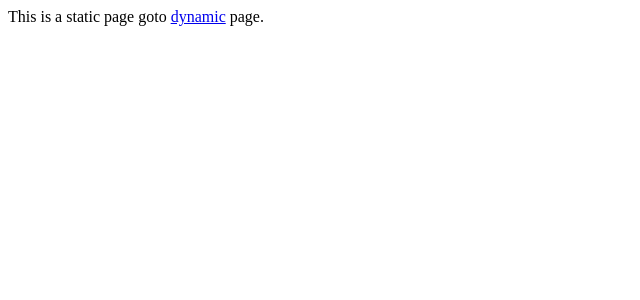
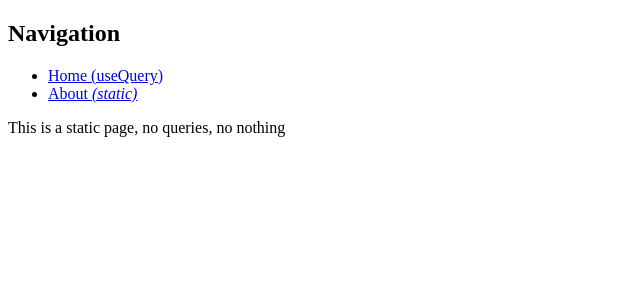
Before and after one commit to aaron-peloquin/dm-toolkit, a Next.js app: page /about in a window 1280 px wide. Shown: the top 300 px of the page, without its empty margins (0-640 px from the left). Built offline with nearby package versions, Linux system fonts and the light colour scheme.

Commit message:
abstracted navigation

```diff
--- /dev/null
+++ b/components/organisms/Navigation.jsx
@@ -0,0 +1,13 @@
+import Link from 'next/link'
+
+const Navigation = () => {
+  return <div>
+    <h2>Navigation</h2>
+    <ul>
+      <li><Link href="/"><a>Home (useQuery)</a></Link></li>
+      <li><Link href="/"><a>About <em>(static)</em></a></Link></li>
+    </ul>
+  </div>
+}
+
+export default Navigation
--- a/pages/about.jsx
+++ b/pages/about.jsx
@@ -1,11 +1,6 @@
-import Link from 'next/link'
+import Navigation from './../components/organisms/Navigation'
 
-export default () => (
-  <div>
-    This is a static page goto{' '}
-    <Link href="/">
-      <a>dynamic</a>
-    </Link>{' '}
-    page.
+export default () => <div>
+    <Navigation />
+    <p>This is a static page, no queries, no nothing</p>
   </div>
-)
```
Also changed, not shown: pages/index.jsx (+10 -9 lines).
